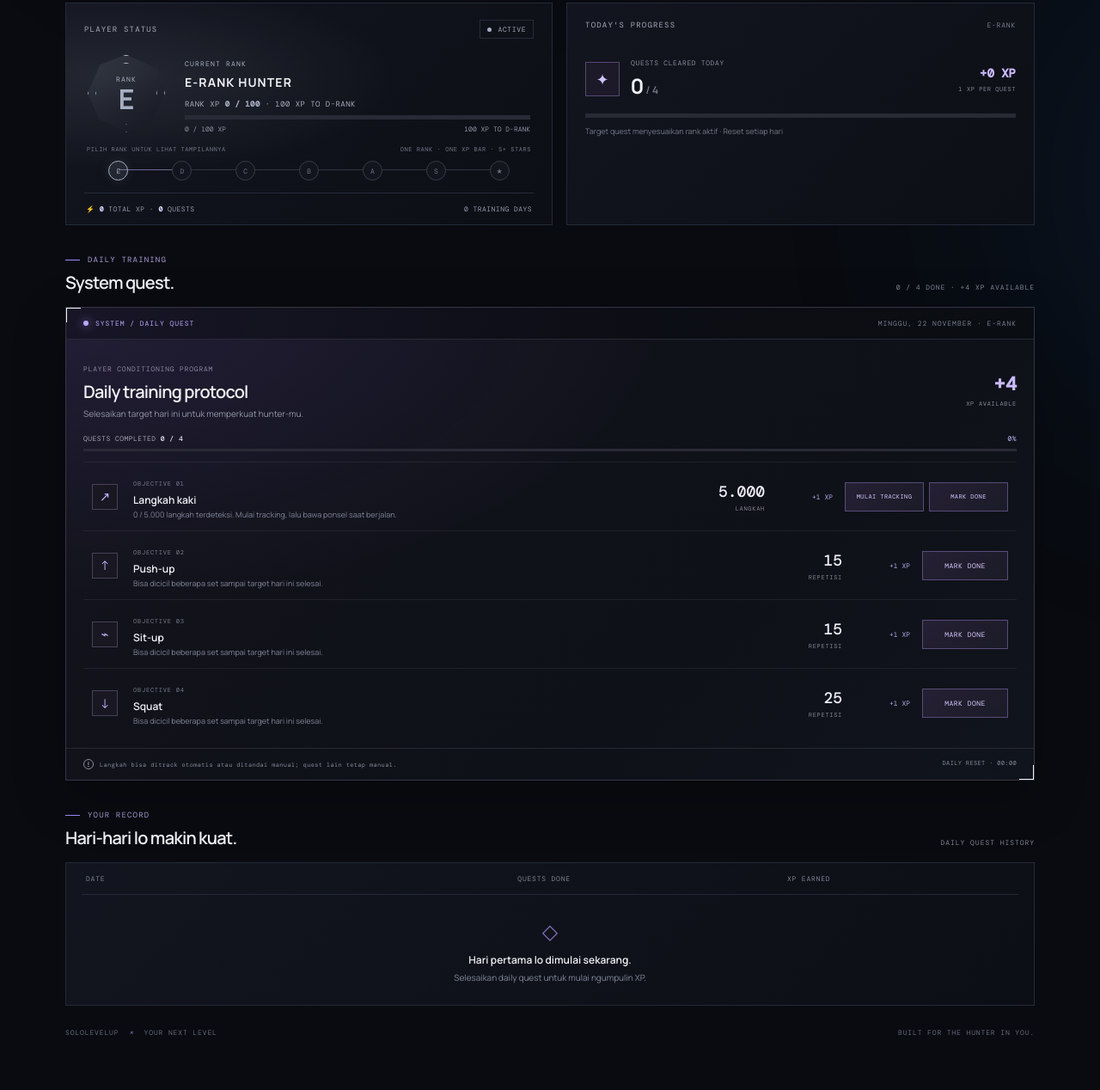
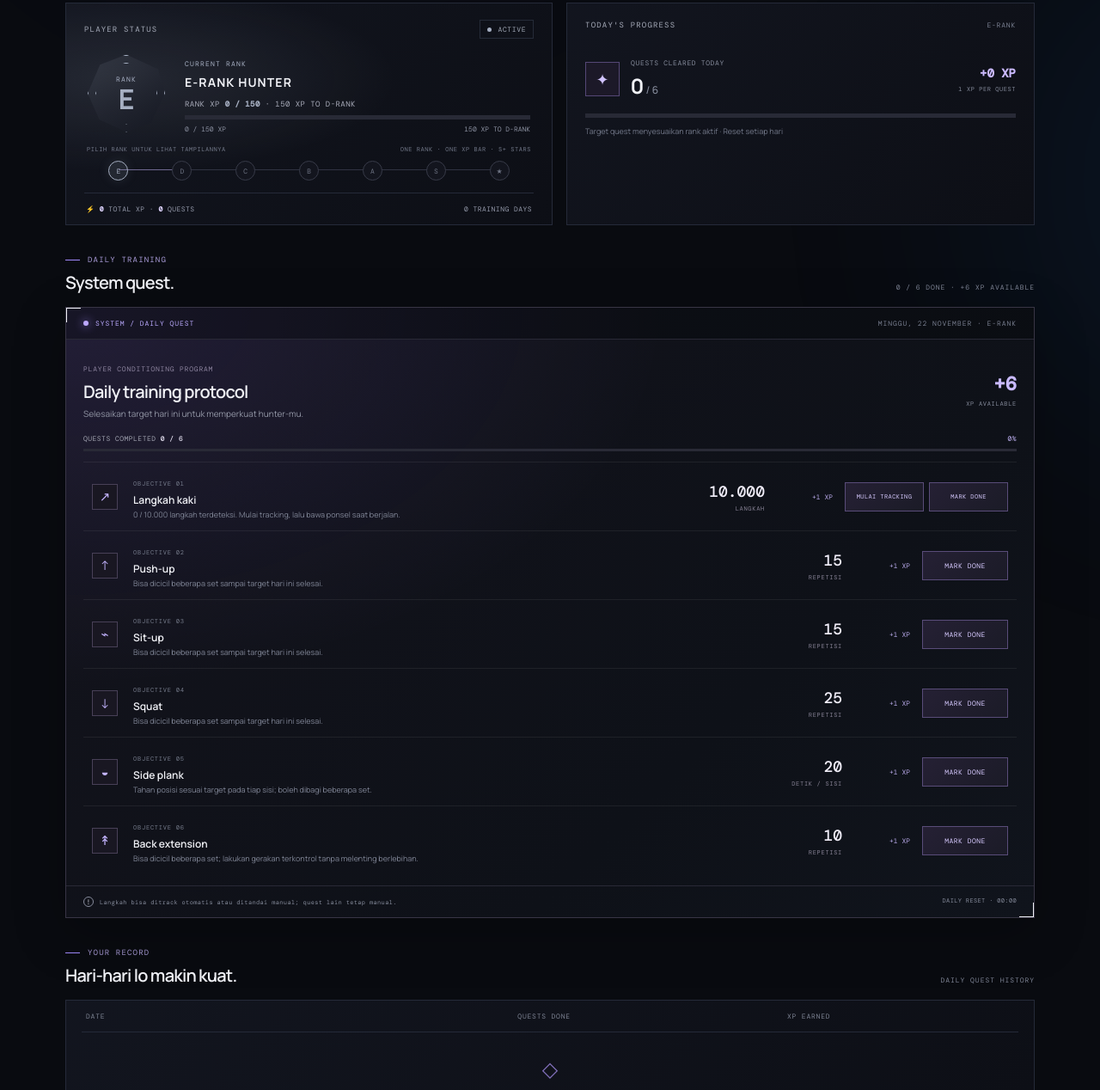
Before and after one commit to meazmiii/sololevelup, a plain HTML site: page index.html in a window 1280 px wide. Shown: the part 339-1607 px from the top of the page at 86% size. Before the commit the page ends 1573 px from the top, so only its background shows below. Drawn offline with nearby package versions, Linux system fonts and the light colour scheme.

Commit message:
Expand daily training quests and progression
Co-authored-by: Copilot <223556219+Copilot@users.noreply.github.com>

```diff
--- a/app.js
+++ b/app.js
@@ -1,18 +1,20 @@
 const STORAGE_KEY = "runquest.daily-training.v1";
 const LEGACY_KEY = "runquest.player.v1";
 const RANKS = [
-  { name: "E", xpToAdvance: 100, steps: 5000, pushups: 15, situps: 15, squats: 25, accent: "#a6afc2" },
-  { name: "D", xpToAdvance: 120, steps: 7000, pushups: 25, situps: 25, squats: 50, accent: "#71d9fa" },
-  { name: "C", xpToAdvance: 140, steps: 9000, pushups: 45, situps: 45, squats: 75, accent: "#7ea9ff" },
-  { name: "B", xpToAdvance: 160, steps: 11000, pushups: 60, situps: 60, squats: 100, accent: "#ae8cff" },
-  { name: "A", xpToAdvance: 180, steps: 12500, pushups: 80, situps: 80, squats: 125, accent: "#ff91ce" },
-  { name: "S", xpToAdvance: 220, steps: 15000, pushups: 100, situps: 100, squats: 150, accent: "#ffce76" },
+  { name: "E", xpToAdvance: 150, steps: 10000, pushups: 15, situps: 15, squats: 25, sidePlank: 20, backExtensions: 10, accent: "#a6afc2" },
+  { name: "D", xpToAdvance: 180, steps: 11000, pushups: 25, situps: 25, squats: 50, sidePlank: 25, backExtensions: 15, accent: "#71d9fa" },
+  { name: "C", xpToAdvance: 210, steps: 12000, pushups: 45, situps: 45, squats: 75, sidePlank: 30, backExtensions: 20, accent: "#7ea9ff" },
+  { name: "B", xpToAdvance: 240, steps: 13000, pushups: 60, situps: 60, squats: 100, sidePlank: 40, backExtensions: 25, accent: "#ae8cff" },
+  { name: "A", xpToAdvance: 270, steps: 14000, pushups: 80, situps: 80, squats: 125, sidePlank: 50, backExtensions: 30, accent: "#ff91ce" },
+  { name: "S", xpToAdvance: 330, steps: 15000, pushups: 100, situps: 100, squats: 150, sidePlank: 60, backExtensions: 40, accent: "#ffce76" },
 ];
 const QUESTS = [
   { id: "steps", title: "Langkah kaki", icon: "↗", unit: "LANGKAH", target: (rank) => rank.steps, description: "Mulai tracking, lalu bawa ponsel saat berjalan." },
   { id: "pushups", title: "Push-up", icon: "↑", unit: "REPETISI", target: (rank) => rank.pushups, description: "Bisa dicicil beberapa set sampai target hari ini selesai." },
   { id: "situps", title: "Sit-up", icon: "⌁", unit: "REPETISI", target: (rank) => rank.situps, description: "Bisa dicicil beberapa set sampai target hari ini selesai." },
   { id: "squats", title: "Squat", icon: "↓", unit: "REPETISI", target: (rank) => rank.squats, description: "Bisa dicicil beberapa set sampai target hari ini selesai." },
+  { id: "sidePlank", title: "Side plank", icon: "◒", unit: "DETIK / SISI", target: (rank) => rank.sidePlank, description: "Tahan posisi sesuai target pada tiap sisi; boleh dibagi beberapa set." },
+  { id: "backExtensions", title: "Back extension", icon: "↟", unit: "REPETISI", target: (rank) => rank.backExtensions, description: "Bisa dicicil beberapa set; lakukan gerakan terkontrol tanpa melenting berlebihan." },
 ];
 const $ = (id) => document.getElementById(id);
 const dayKey = (date = new Date()) => {
@@ -182,8 +184,8 @@ function renderPlayerStatus(xp) {
     ? {
         rank: selectedBaseRank,
         xpIntoRank: Math.round(selectedBaseRank.xpToAdvance * 0.65),
-        xpToAdvance: selectedName === "S+" ? 220 : selectedBaseRank.xpToAdvance,
-        remainingXp: (selectedName === "S+" ? 220 : selectedBaseRank.xpToAdvance) - Math.round(selectedBaseRank.xpToAdvance * 0.65),
+        xpToAdvance: selectedBaseRank.xpToAdvance,
+        remainingXp: selectedBaseRank.xpToAdvance - Math.round(selectedBaseRank.xpToAdvance * 0.65),
         star: selectedName === "S+" ? 1 : 0,
       }
     : actual;
@@ -317,7 +319,7 @@ function renderHistory() {
     dateCell.className = "activity-name";
     dateCell.textContent = new Intl.DateTimeFormat("id-ID", { weekday: "short", day: "numeric", month: "short" }).format(new Date(`${date}T12:00:00`));
     const questCell = document.createElement("span");
-    questCell.textContent = `${completed.length} / 4 quest`;
+    questCell.textContent = `${completed.length} / ${QUESTS.length} quest`;
     const xpCell = document.createElement("span");
     xpCell.className = "activity-xp";
     xpCell.textContent = `+${completed.length} XP`;
@@ -347,7 +349,7 @@ function renderDashboard() {
   $("system-progress-bar").style.width = `${today.length / QUESTS.length * 100}%`;
   $("daily-reset-label").textContent = previewRank
     ? `PREVIEW TARGET · ${previewRank}-RANK`
-    : `${today.length} / 4 DONE · +${QUESTS.length - today.length} XP AVAILABLE`;
+    : `${today.length} / ${QUESTS.length} DONE · +${QUESTS.length - today.length} XP AVAILABLE`;
   renderPlayerStatus(xp);
   renderDailyQuests(questRank, today, Boolean(previewRank));
   renderHistory();
--- a/index.html
+++ b/index.html
@@ -19,7 +19,7 @@
     <link rel="stylesheet" href="styles.css" />
     <link rel="stylesheet" href="progression.css" />
     <link rel="stylesheet" href="tracking.css" />
-    <script defer src="app.js?v=11"></script>
+    <script defer src="app.js?v=13"></script>
   </head>
   <body>
     <div class="ambient ambient-one" aria-hidden="true"></div>
@@ -77,14 +77,14 @@
           <div class="rank-ladder-wrap"><div class="rank-ladder-caption"><span>PILIH RANK UNTUK LIHAT TAMPILANNYA</span><span id="rank-rule-caption">XP UNTUK NAIK RANK</span></div><ol id="rank-ladder" class="rank-ladder" aria-label="Pilih rank untuk melihat pratinjau"><li data-rank-step="E"><button type="button" aria-label="Preview E-Rank" aria-pressed="false">E</button></li><li data-rank-step="D"><button type="button" aria-label="Preview D-Rank" aria-pressed="false">D</button></li><li data-rank-step="C"><button type="button" aria-label="Preview C-Rank" aria-pressed="false">C</button></li><li data-rank-step="B"><button type="button" aria-label="Preview B-Rank" aria-pressed="false">B</button></li><li data-rank-step="A"><button type="button" aria-label="Preview A-Rank" aria-pressed="false">A</button></li><li data-rank-step="S"><button type="button" aria-label="Preview S-Rank" aria-pressed="false">S</button></li><li data-rank-step="S+"><button type="button" aria-label="Preview S-Rank star" aria-pressed="false">★</button></li></ol><div id="rank-preview-note" class="rank-preview-note" hidden><span>PREVIEW MODE · Progres asli lo tetap aman.</span><button id="exit-rank-preview" type="button">KEMBALI KE RANK GUE ↗</button></div></div>
           <div class="level-footer"><span>⚡ <strong id="total-xp">0</strong> TOTAL XP · <strong id="total-quests">0</strong> QUESTS</span><span id="total-days">0 TRAINING DAYS</span></div>
         </article>
-        <article class="panel stat-panel"><div class="panel-topline"><span class="eyebrow">TODAY'S PROGRESS</span><span class="stat-period" id="today-rank">E-RANK</span></div><div class="daily-summary"><div class="daily-summary-icon">✦</div><div class="daily-summary-copy"><span>QUESTS CLEARED TODAY</span><strong><span id="today-completed">0</span><small> / 4</small></strong></div><div class="daily-xp"><strong>+<span id="today-xp">0</span> XP</strong><span>1 XP PER QUEST</span></div></div><div class="daily-summary-track"><span id="today-progress"></span></div><p class="daily-summary-note">Target quest menyesuaikan rank aktif · Reset setiap hari</p></article>
+        <article class="panel stat-panel"><div class="panel-topline"><span class="eyebrow">TODAY'S PROGRESS</span><span class="stat-period" id="today-rank">E-RANK</span></div><div class="daily-summary"><div class="daily-summary-icon">✦</div><div class="daily-summary-copy"><span>QUESTS CLEARED TODAY</span><strong><span id="today-completed">0</span><small> / 6</small></strong></div><div class="daily-xp"><strong>+<span id="today-xp">0</span> XP</strong><span>1 XP PER QUEST</span></div></div><div class="daily-summary-track"><span id="today-progress"></span></div><p class="daily-summary-note">Target quest menyesuaikan rank aktif · Reset setiap hari</p></article>
       </section>
 
-      <section id="missions" class="section-heading mission-heading"><div><p class="eyebrow"><span class="eyebrow-line"></span> DAILY TRAINING</p><h2>System quest.</h2></div><span class="refresh-label" id="daily-reset-label">4 QUESTS · +1 XP EACH</span></section>
+      <section id="missions" class="section-heading mission-heading"><div><p class="eyebrow"><span class="eyebrow-line"></span> DAILY TRAINING</p><h2>System quest.</h2></div><span class="refresh-label" id="daily-reset-label">6 QUESTS · +1 XP EACH</span></section>
       <section class="system-quest-panel" aria-label="Panel system daily quest">
         <div class="system-panel-head"><span><i></i> SYSTEM / DAILY QUEST</span><span id="quest-panel-date">QUEST PROTOCOL · 001</span></div>
-        <div class="system-panel-title"><div><span class="system-panel-kicker">PLAYER CONDITIONING PROGRAM</span><h3>Daily training protocol</h3><p>Selesaikan target hari ini untuk memperkuat hunter-mu.</p></div><div class="system-total-reward"><strong>+<span id="available-xp">4</span></strong><span>XP AVAILABLE</span></div></div>
-        <div class="system-progress-copy"><span id="system-progress-label">QUESTS COMPLETED <strong>0 / 4</strong></span><span id="system-progress-percent">0%</span></div>
+        <div class="system-panel-title"><div><span class="system-panel-kicker">PLAYER CONDITIONING PROGRAM</span><h3>Daily training protocol</h3><p>Selesaikan target hari ini untuk memperkuat hunter-mu.</p></div><div class="system-total-reward"><strong>+<span id="available-xp">6</span></strong><span>XP AVAILABLE</span></div></div>
+        <div class="system-progress-copy"><span id="system-progress-label">QUESTS COMPLETED <strong>0 / 6</strong></span><span id="system-progress-percent">0%</span></div>
         <div class="system-progress-track"><span id="system-progress-bar"></span></div>
         <div id="mission-list" class="system-quest-list" role="list" aria-label="Daily quest latihan"></div>
         <div class="system-panel-footer"><span><i>!</i> Langkah bisa ditrack otomatis atau ditandai manual; quest lain tetap manual.</span><span>DAILY RESET · 00:00</span></div>
--- a/sw.js
+++ b/sw.js
@@ -1,4 +1,4 @@
-const CACHE_NAME = "sololevelup-shell-v4";
+const CACHE_NAME = "sololevelup-shell-v5";
 const APP_SHELL = [
   "./",
   "./index.html",
```
Also changed, not shown: 1 other file.
